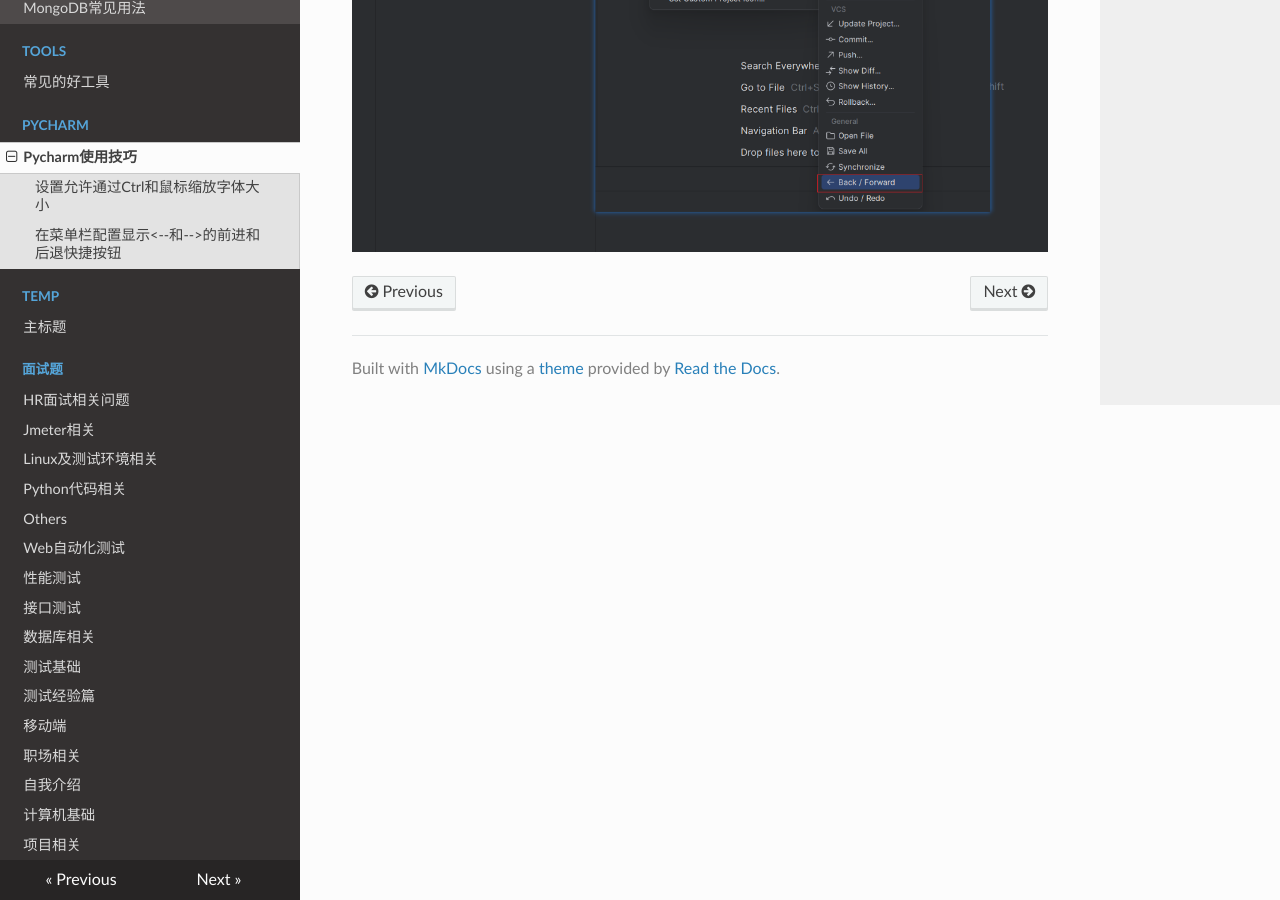
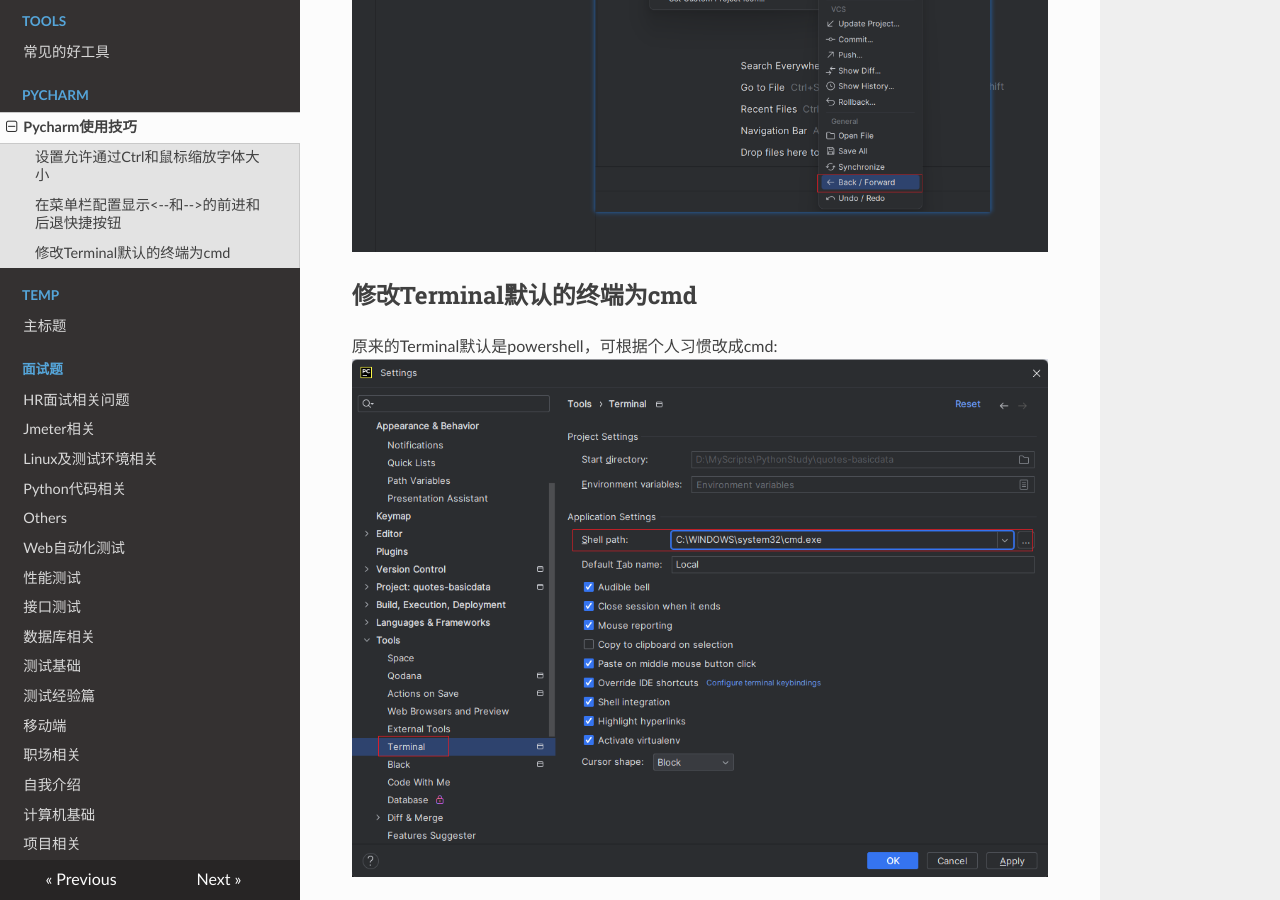
Before and after one commit to xiaobotester/blogs, an MkDocs documentation site: the page built from docs/pycharm/pycharm.md, in a window 1280 px wide and 900 px high, scrolled down 1015 px. Built offline with MkDocs 1.6.1, drawn with Linux system fonts in a browser that asks for light colours; nearby versions of some CDN libraries.

Commit message:
修改Terminal默认的终端为cmd

```diff
--- a/docs/pycharm/pycharm.md
+++ b/docs/pycharm/pycharm.md
@@ -6,3 +6,7 @@
 ## 在菜单栏配置显示<--和-->的前进和后退快捷按钮
 在菜单栏点击右键，然后按照下图配置，配置之后，可以快捷的点击对应的按钮进行代码的前进/后退跳转操作：
 ![图片描述](./在菜单栏配置显示前进和后退快捷按钮.png)
+
+## 修改Terminal默认的终端为cmd
+原来的Terminal默认是powershell，可根据个人习惯改成cmd:
+![图片描述](./修改Terminal默认的终端为cmd.png)
```
Also changed, not shown: docs/pycharm/修改Terminal默认的终端为cmd.png (added).
